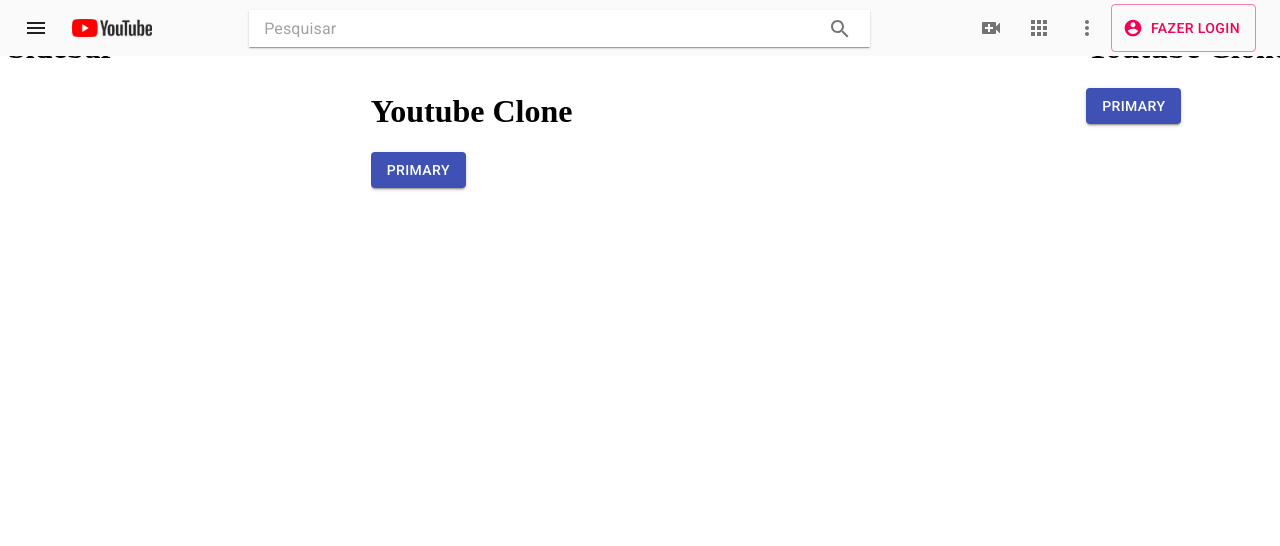
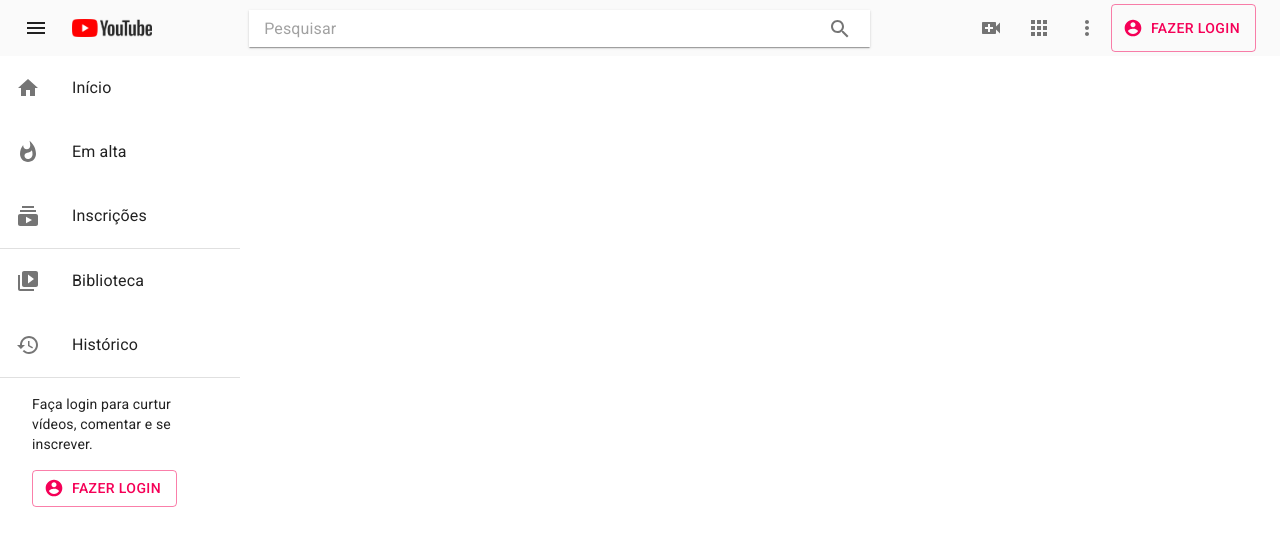
Before and after one commit to mateussatoh/youtube-clone, a Next.js app: page / in a window 1280 px wide. Shown: the top 546 px of the page. Built offline with nearby package versions, Linux system fonts and the light colour scheme.

Commit message:
📦 ADD: Navbar

```diff
--- /dev/null
+++ b/src/components/Layout/Navbar/Navbar.js
@@ -0,0 +1,74 @@
+import {
+  makeStyles,
+  Hidden,
+  Drawer,
+  Box,
+  List,
+  ListItem,
+  ListItemIcon,
+  ListItemText,
+  ListSubheader,
+  Avatar,
+  Divider,
+  Typography,
+  Button,
+} from '@material-ui/core';
+import HomeIcon from '@material-ui/icons/Home';
+import Subscriptions from '@material-ui/icons/Subscriptions';
+import Whatshot from '@material-ui/icons/Whatshot';
+
+import VideoLibrary from '@material-ui/icons/VideoLibrary';
+import History from '@material-ui/icons/History';
+import AccountCircle from '@material-ui/icons/AccountCircle';
+
+import { MainMenu, UserMenu, SignupMenu } from './NavbarElements';
+
+const useStyles = makeStyles((theme) => ({
+  mobileDrawer: {
+    width: 240,
+  },
+  desktopDrawer: {
+    width: 240,
+    top: 56,
+    height: 'calc(100% - 64px)',
+    borderRight: 'none',
+  },
+  avatar: {
+    cursor: 'pointer',
+    width: 24,
+    height: 24,
+  },
+  listItem: {
+    paddingTop: 6,
+    paddingBottom: 6,
+    paddingLeft: theme.spacing(3),
+  },
+  listItemText: {
+    fontSize: 14,
+  },
+}));
+
+function NavBar() {
+  const classes = useStyles();
+
+  return (
+    <Hidden mdDown>
+      <Drawer
+        anchor="left"
+        classes={{ paper: classes.desktopDrawer }}
+        open
+        variant="persistent"
+      >
+        <Box height="100%" display="flex" flexDirection="column">
+          <MainMenu />
+          <Divider />
+          <UserMenu />
+          <Divider />
+          <SignupMenu />
+        </Box>
+      </Drawer>
+    </Hidden>
+  );
+}
+
+export default NavBar;
--- /dev/null
+++ b/src/components/Layout/Navbar/NavbarElements.js
@@ -0,0 +1,93 @@
+import {
+  makeStyles,
+  Hidden,
+  Drawer,
+  Box,
+  List,
+  ListItem,
+  ListItemIcon,
+  ListItemText,
+  ListSubheader,
+  Avatar,
+  Divider,
+  Typography,
+  Button,
+} from '@material-ui/core';
+import HomeIcon from '@material-ui/icons/Home';
+import Subscriptions from '@material-ui/icons/Subscriptions';
+import Whatshot from '@material-ui/icons/Whatshot';
+
+import VideoLibrary from '@material-ui/icons/VideoLibrary';
+import History from '@material-ui/icons/History';
+import AccountCircle from '@material-ui/icons/AccountCircle';
+
+import menuItems from './NavbarElements';
+
+const primaryMenu = [
+  { id: 1, label: 'Início', path: '/', icon: HomeIcon },
+  { id: 2, label: 'Em alta', path: '/trendding', icon: Whatshot },
+  {
+    id: 3,
+    label: 'Inscrições',
+    path: 'subscriptions',
+    icon: Subscriptions,
+  },
+];
+
+const secondaryMenu = [
+  { id: 1, label: 'Biblioteca', icon: VideoLibrary },
+  { id: 2, label: 'Histórico', icon: History },
+];
+
+export const MainMenu = () => (
+  <>
+    {primaryMenu.map((item) => {
+      const Icon = item.icon;
+      return (
+        <List>
+          <ListItem>
+            <ListItemIcon>
+              <Icon />
+            </ListItemIcon>
+            <ListItemText primary={item.label} />
+          </ListItem>
+        </List>
+      );
+    })}
+  </>
+);
+
+export const UserMenu = () => (
+  <>
+    {secondaryMenu.map((item) => {
+      const Icon = item.icon;
+      return (
+        <List>
+          <ListItem>
+            <ListItemIcon>
+              <Icon />
+            </ListItemIcon>
+            <ListItemText primary={item.label} />
+          </ListItem>
+        </List>
+      );
+    })}
+  </>
+);
+
+export const SignupMenu = () => (
+  <Box mx={4} my={2}>
+    <Typography variant="body2">
+      Faça login para curtur vídeos, comentar e se inscrever.
+    </Typography>
+    <Box mt={2}>
+      <Button
+        variant="outlined"
+        color="secondary"
+        startIcon={<AccountCircle />}
+      >
+        Fazer login
+      </Button>
+    </Box>
+  </Box>
+);
--- a/src/components/Layout/index.js
+++ b/src/components/Layout/index.js
@@ -2,7 +2,8 @@
 
 import { makeStyles } from '@material-ui/core';
 
-import Topbar from './Topbar';
+import Topbar from './Topbar/Topbar';
+import Navbar from './Navbar/Navbar';
 
 const useStyles = makeStyles((theme) => ({
   root: {
@@ -43,7 +44,7 @@
       </Head>
       <div className={classes.root}>
         <Topbar />
-        <h1>Sidebar</h1>
+        <Navbar />
         <div className={classes.wrapper}>
           <div className={classes.contentContainer}>
             <div className={classes.content}>{children}</div>
--- a/src/pages/index.js
+++ b/src/pages/index.js
@@ -4,12 +4,5 @@
 import Layout from '../components/Layout/index';
 
 export default function Home() {
-  return (
-    <Layout>
-      <h1>Youtube Clone</h1>
-      <Button variant="contained" color="primary">
-        Primary
-      </Button>
-    </Layout>
-  );
+  return <Layout />;
 }
```
Also changed, not shown: src/components/Layout/Navbar.js (deleted), src/components/Layout/Topbar/Topbar.js (renamed from src/components/Layout/Topbar.js).
